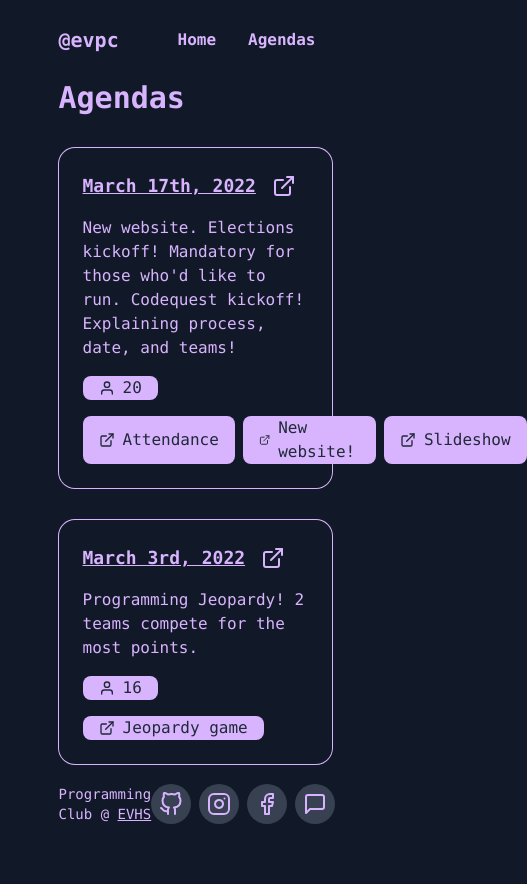
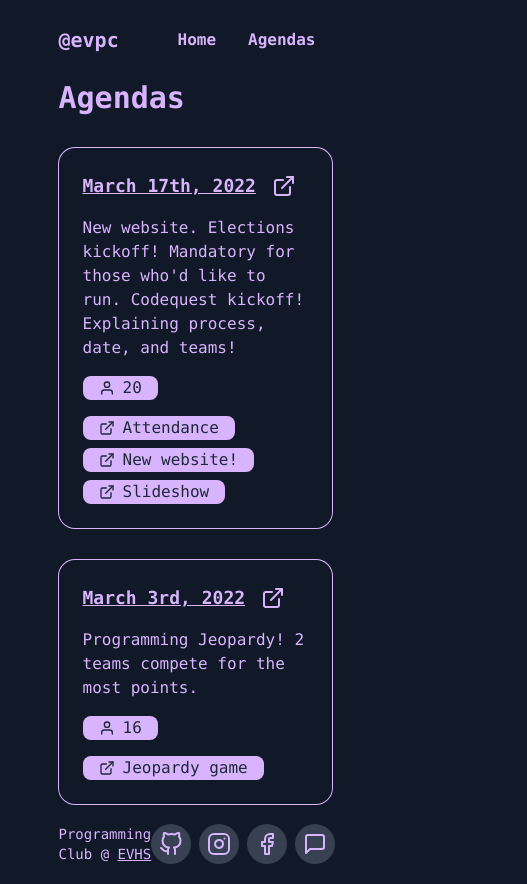
Before and after one commit to armeetjatyani/evpc.club, a Next.js app in the folder src/: page /agendas in a window 390 px wide. Shown: the whole page, 527 px wide, since content can reach past the window. Before the commit the page ends 844 px from the top, so only its background shows below. Built offline with nearby package versions, Linux system fonts and the light colour scheme.

Commit message:
added responsive features to /agendas links

```diff
--- a/src/pages/agendas.js
+++ b/src/pages/agendas.js
@@ -29,10 +29,10 @@ const Agendas = () => {
 								</div>
 							)}
 
-							<div className="flex space-x-2">
+							<div className="flex flex-col space-x-0 space-y-2 md:flex-row md:space-y-0 md:space-x-2">
 								{agenda.extraLinks.map((link) => {
 									return (
-										<a href={link.path} key={link.name} target="_blank" rel="noreferrer" className="w-fit px-4 flex items-center justify-center space-x-2 bg-purple-300 text-gray-800 rounded-lg transition-all duration-300 hover:scale-105 hover:shadow-lg">
+										<a href={link.path} key={link.name} target="_blank" rel="noreferrer" className="flex items-center justify-center px-4 space-x-2 text-gray-800 transition-all duration-300 bg-purple-300 rounded-lg w-fit hover:scale-105 hover:shadow-lg">
 											<svg xmlns="http://www.w3.org/2000/svg" width="16" height="16" viewBox="0 0 24 24" fill="none" stroke="currentColor" strokeWidth="2" strokeLinecap="round" strokeLinejoin="round">
 												<path d="M18 13v6a2 2 0 0 1-2 2H5a2 2 0 0 1-2-2V8a2 2 0 0 1 2-2h6"></path>
 												<polyline points="15 3 21 3 21 9"></polyline>
```
